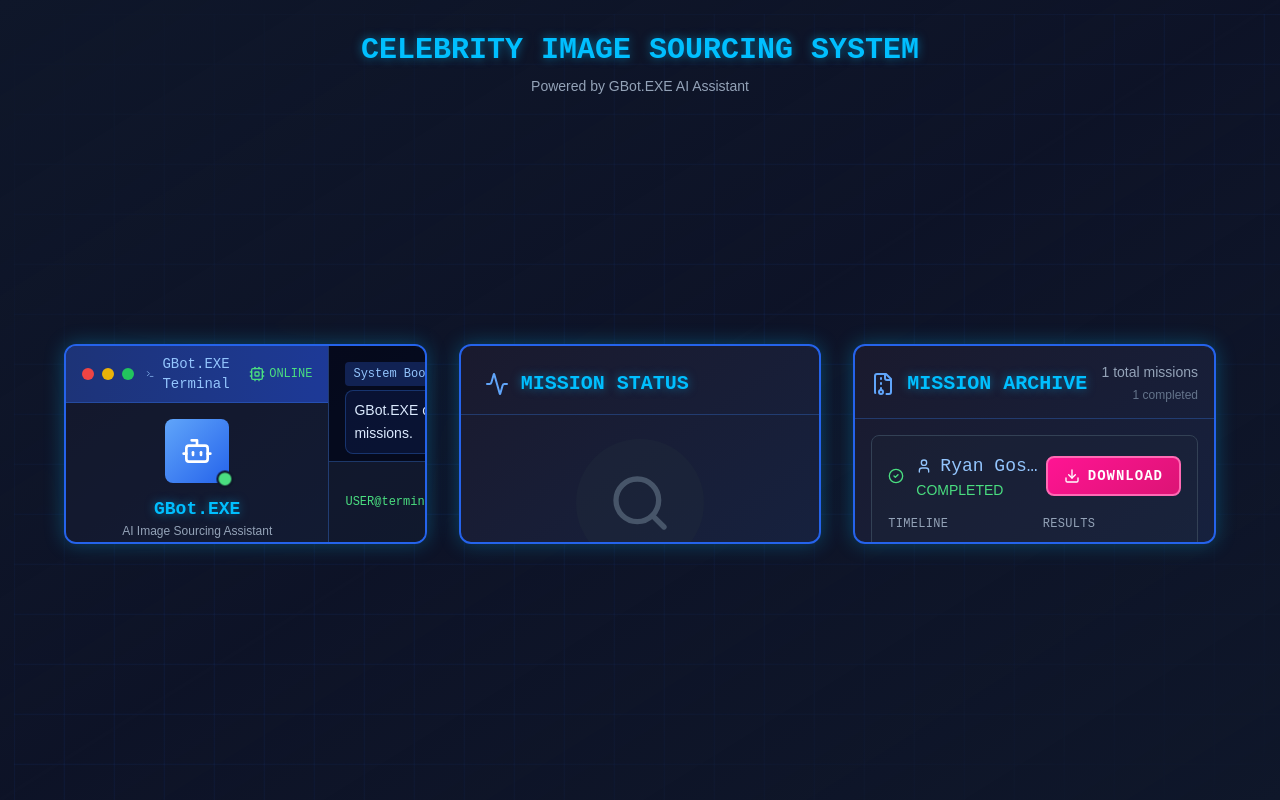
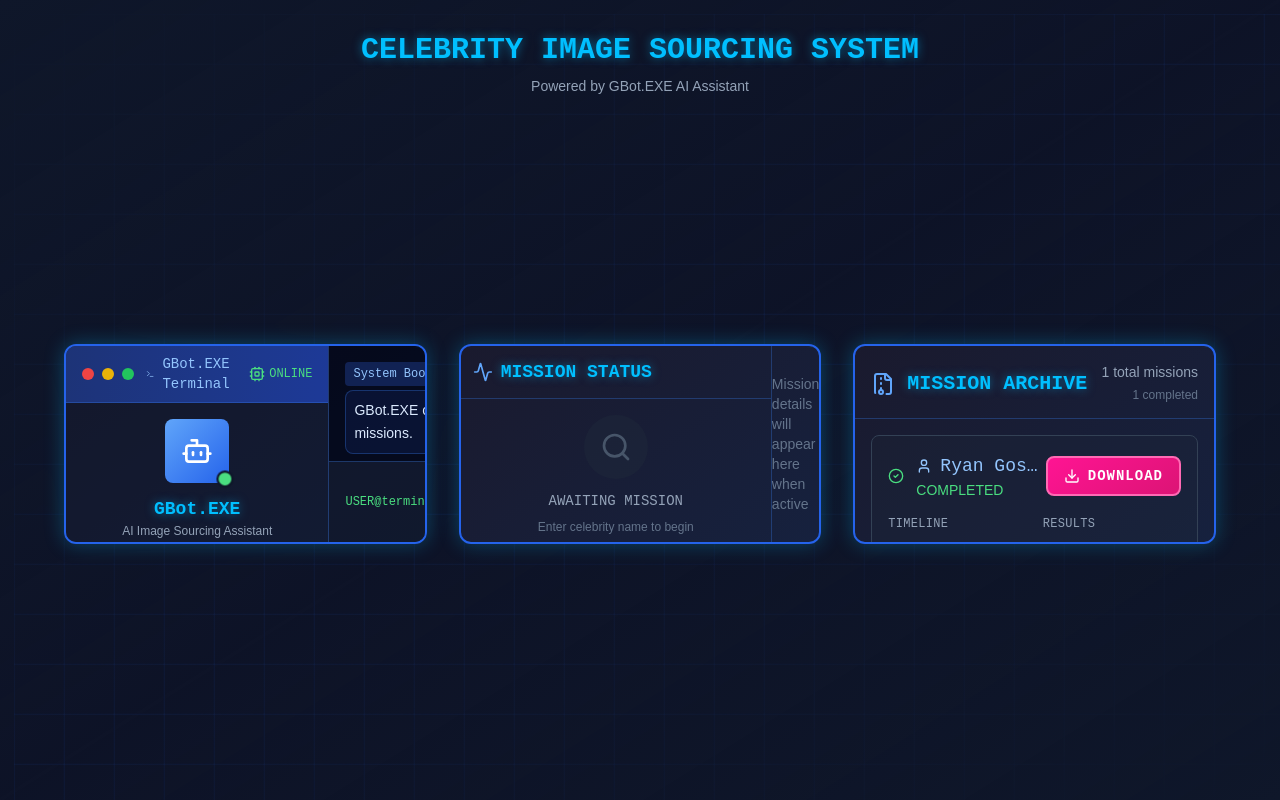
Before and after one commit to Esilos92/print-prep-node, a Next.js app in the folder dashboard/: page / in a window 1280 px wide. Built offline with nearby package versions, Linux system fonts and the light colour scheme.

Commit message:
Update ProgressDisplay.tsx

```diff
--- a/dashboard/src/components/ProgressDisplay.tsx
+++ b/dashboard/src/components/ProgressDisplay.tsx
@@ -67,51 +67,41 @@ export default function ProgressDisplay({ currentJob }: ProgressDisplayProps) {
 
   return (
     <div className="cyber-panel">
+      <div className="flex h-full">
+
+        {/* Left Section - Header & Overall Progress */}
+        <div className="w-80 flex flex-col border-r border-blue-500/30">
           {/* Header */}
-      <div className="flex items-center justify-between p-6 pb-4 border-b border-blue-500/30 flex-shrink-0">
-        <div className="flex items-center gap-3">
-          <Activity className="w-6 h-6 text-blue-400" />
-          <h3 className="text-xl font-cyber font-bold text-glow-blue">
+          <div className="flex items-center justify-between p-3 border-b border-blue-500/30 flex-shrink-0">
+            <div className="flex items-center gap-2">
+              <Activity className="w-5 h-5 text-blue-400" />
+              <h3 className="text-lg font-cyber font-bold text-glow-blue">
                 MISSION STATUS
               </h3>
             </div>
-        {currentJob && (
-          <div className="flex items-center gap-2 text-sm text-slate-400">
-            <Clock className="w-4 h-4" />
-            <span className="font-cyber">{formatDuration(currentJob.startTime)}</span>
-          </div>
-        )}
           </div>
 
           {!currentJob ? (
             /* Idle State */
-        <div className="flex-1 flex flex-col items-center justify-center text-center p-6">
-          <motion.div
-            initial={{ opacity: 0 }}
-            animate={{ opacity: 1 }}
-            className="flex flex-col items-center justify-center h-full"
-          >
-            <div className="w-32 h-32 bg-slate-800/50 rounded-full flex items-center justify-center mb-6">
-              <Search className="w-16 h-16 text-slate-600" />
+            <div className="flex-1 flex flex-col items-center justify-center text-center p-4">
+              <div className="w-16 h-16 bg-slate-800/50 rounded-full flex items-center justify-center mb-3">
+                <Search className="w-8 h-8 text-slate-600" />
               </div>
-            <h4 className="text-xl font-cyber text-slate-400 mb-3">
-              AWAITING MISSION PARAMETERS
+              <h4 className="text-sm font-cyber text-slate-400 mb-2">
+                AWAITING MISSION
               </h4>
-            <p className="text-sm text-slate-500 font-ui max-w-xs">
-              Enter celebrity name in the terminal to begin image sourcing protocol
+              <p className="text-xs text-slate-500 font-ui">
+                Enter celebrity name to begin
               </p>
-          </motion.div>
             </div>
           ) : (
-        /* Active Job */
-        <div className="flex-1 p-6 space-y-6 overflow-y-auto">
-          {/* Overall Progress */}
-          <div>
-            <div className="flex justify-between items-center mb-3">
-              <h4 className="font-cyber text-xl text-glow-pink">
+            /* Active Job - Overall Progress */
+            <div className="flex-1 p-4 flex flex-col justify-center">
+              <div className="text-center mb-4">
+                <h4 className="font-cyber text-lg text-glow-pink mb-2">
                   {currentJob.celebrity}
                 </h4>
-              <span className="text-3xl font-cyber font-bold text-blue-400">
+                <span className="text-2xl font-cyber font-bold text-blue-400">
                   {currentJob.progress}%
                 </span>
               </div>
@@ -123,16 +113,29 @@ export default function ProgressDisplay({ currentJob }: ProgressDisplayProps) {
                   transition={{ duration: 0.5 }}
                 />
               </div>
-            <p className="text-sm text-slate-400 font-ui">
+              <p className="text-xs text-slate-400 font-ui text-center">
                 {currentJob.currentPhase}
               </p>
+              {currentJob.startTime && (
+                <div className="flex items-center justify-center gap-2 text-xs text-slate-400 mt-2">
+                  <Clock className="w-3 h-3" />
+                  <span className="font-cyber">{formatDuration(currentJob.startTime)}</span>
+                </div>
+              )}
+            </div>
+          )}
         </div>
 
+        {/* Right Section - Phase Breakdown & Stats */}
+        <div className="flex-1 flex flex-col">
+          {currentJob ? (
+            <>
               {/* Phase Breakdown */}
-          <div className="space-y-3">
-            <h5 className="font-cyber text-sm text-slate-300 mb-4 tracking-wide">
+              <div className="flex-1 p-4 overflow-y-auto">
+                <h5 className="font-cyber text-xs text-slate-300 mb-3 tracking-wide">
                   MISSION PHASES
                 </h5>
+                <div className="grid grid-cols-2 gap-3">
                   {phases.map((phase, index) => {
                     const Icon = phase.icon;
                     const phaseProgress = getPhaseProgress(index);
@@ -142,14 +145,14 @@ export default function ProgressDisplay({ currentJob }: ProgressDisplayProps) {
                     return (
                       <motion.div
                         key={phase.name}
-                  initial={{ opacity: 0, x: -10 }}
-                  animate={{ opacity: 1, x: 0 }}
+                        initial={{ opacity: 0, scale: 0.8 }}
+                        animate={{ opacity: 1, scale: 1 }}
                         transition={{ delay: index * 0.1 }}
-                  className={`flex items-center gap-4 p-3 rounded-lg ${
+                        className={`flex items-center gap-2 p-2 rounded-lg ${
                           isActive ? 'bg-blue-900/30 border border-blue-500/30' : ''
                         }`}
                       >
-                  <div className={`w-10 h-10 rounded-full flex items-center justify-center border-2 flex-shrink-0 ${
+                        <div className={`w-8 h-8 rounded-full flex items-center justify-center border flex-shrink-0 ${
                           isComplete
                             ? 'bg-green-500 border-green-400'
                             : isActive
@@ -157,20 +160,20 @@ export default function ProgressDisplay({ currentJob }: ProgressDisplayProps) {
                               : 'bg-slate-700 border-slate-600'
                         }`}>
                           {isComplete ? (
-                      <CheckCircle2 className="w-5 h-5 text-white" />
+                            <CheckCircle2 className="w-4 h-4 text-white" />
                           ) : (
-                      <Icon className={`w-5 h-5 ${
+                            <Icon className={`w-4 h-4 ${
                               isActive ? 'text-white' : 'text-slate-400'
                             }`} />
                           )}
                         </div>
                         <div className="flex-1 min-w-0">
-                    <p className={`text-sm font-ui font-medium ${
+                          <p className={`text-xs font-ui font-medium ${
                             isActive ? 'text-blue-300' : 'text-slate-400'
                           }`}>
                             {phase.name}
                           </p>
-                    <div className="w-full bg-slate-700 h-2 rounded-full mt-2">
+                          <div className="w-full bg-slate-700 h-1 rounded-full mt-1">
                             <motion.div
                               className={`h-full rounded-full ${
                                 isComplete
@@ -187,68 +190,71 @@ export default function ProgressDisplay({ currentJob }: ProgressDisplayProps) {
                     );
                   })}
                 </div>
+              </div>
 
               {/* Stats Section */}
               {(currentJob.roles || currentJob.imagesProcessed) && (
-            <div className="grid grid-cols-1 gap-4 pt-4 border-t border-slate-700">
+                <div className="p-4 border-t border-slate-700 flex-shrink-0">
+                  <div className="flex gap-6">
                     {/* Roles Found */}
                     {currentJob.roles && (
-                <div>
-                  <h6 className="text-xs font-cyber text-slate-400 mb-3 tracking-wide flex items-center gap-2">
+                      <div className="flex-1">
+                        <h6 className="text-xs font-cyber text-slate-400 mb-2 tracking-wide flex items-center gap-1">
                           <Star className="w-3 h-3" />
-                    ROLES DISCOVERED
+                          ROLES ({currentJob.roles.length})
                         </h6>
-                  <div className="space-y-2">
+                        <div className="flex flex-wrap gap-1">
                           {currentJob.roles.slice(0, 3).map((role, index) => (
-                      <motion.div
+                            <motion.span
                               key={role}
                               initial={{ opacity: 0, scale: 0.8 }}
                               animate={{ opacity: 1, scale: 1 }}
                               transition={{ delay: index * 0.1 }}
-                        className="flex items-center gap-3 bg-blue-900/30 text-blue-200 px-3 py-2 rounded-lg border border-blue-500/30"
+                              className="text-xs bg-blue-900/30 text-blue-200 px-2 py-1 rounded border border-blue-500/30 font-ui"
                             >
-                        <div className="w-2 h-2 bg-blue-400 rounded-full flex-shrink-0"></div>
-                        <span className="text-sm font-ui">{role}</span>
-                      </motion.div>
+                              {role}
+                            </motion.span>
                           ))}
-                    {currentJob.roles.length > 3 && (
-                      <div className="text-xs text-slate-400 px-3 py-2 text-center">
-                        +{currentJob.roles.length - 3} additional roles found
-                      </div>
-                    )}
                         </div>
                       </div>
                     )}
 
                     {/* Image Stats */}
                     {currentJob.imagesProcessed && (
-                <div>
-                  <h6 className="text-xs font-cyber text-slate-400 mb-3 tracking-wide flex items-center gap-2">
+                      <div className="flex-1">
+                        <h6 className="text-xs font-cyber text-slate-400 mb-2 tracking-wide flex items-center gap-1">
                           <Image className="w-3 h-3" />
-                    IMAGE PROCESSING
+                          IMAGES
                         </h6>
-                  <div className="space-y-2">
-                    <div className="flex items-center justify-between bg-slate-800/50 px-3 py-2 rounded-lg">
-                      <span className="text-sm text-slate-300 font-ui">Downloaded</span>
-                      <span className="text-yellow-400 font-cyber text-sm font-bold">
+                        <div className="flex gap-4">
+                          <div className="text-center">
+                            <div className="text-yellow-400 font-cyber text-sm font-bold">
                               {currentJob.imagesProcessed}
-                      </span>
+                            </div>
+                            <div className="text-xs text-slate-300 font-ui">Downloaded</div>
                           </div>
                           {currentJob.imagesValidated && (
-                      <div className="flex items-center justify-between bg-slate-800/50 px-3 py-2 rounded-lg">
-                        <span className="text-sm text-slate-300 font-ui">Validated</span>
-                        <span className="text-green-400 font-cyber text-sm font-bold">
+                            <div className="text-center">
+                              <div className="text-green-400 font-cyber text-sm font-bold">
                                 {currentJob.imagesValidated}
-                        </span>
+                              </div>
+                              <div className="text-xs text-slate-300 font-ui">Validated</div>
                             </div>
                           )}
                         </div>
                       </div>
                     )}
                   </div>
+                </div>
               )}
+            </>
+          ) : (
+            <div className="flex-1 flex items-center justify-center text-slate-500 font-ui text-sm">
+              Mission details will appear here when active
             </div>
           )}
         </div>
+      </div>
+    </div>
   );
 }
```
Lines whose indentation alone changed are shown as unchanged.
